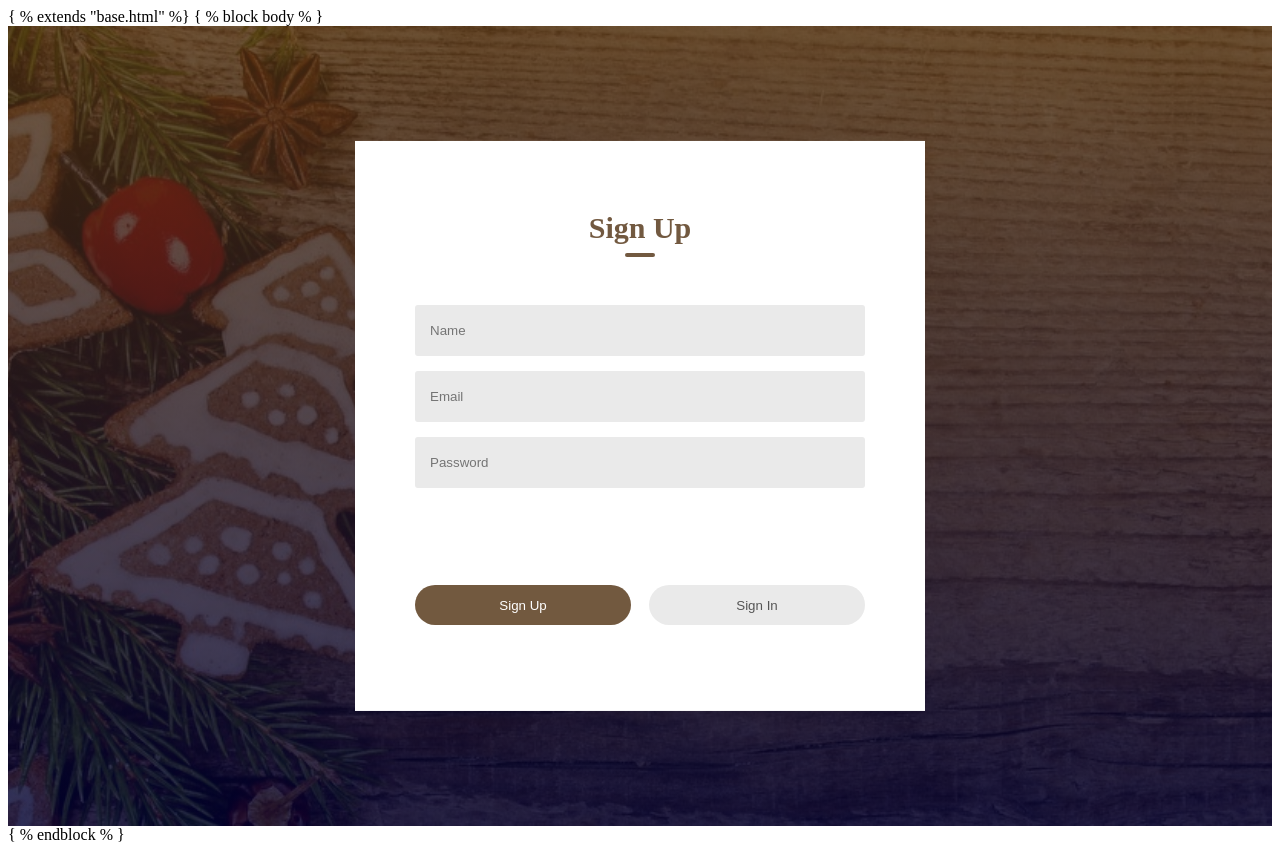
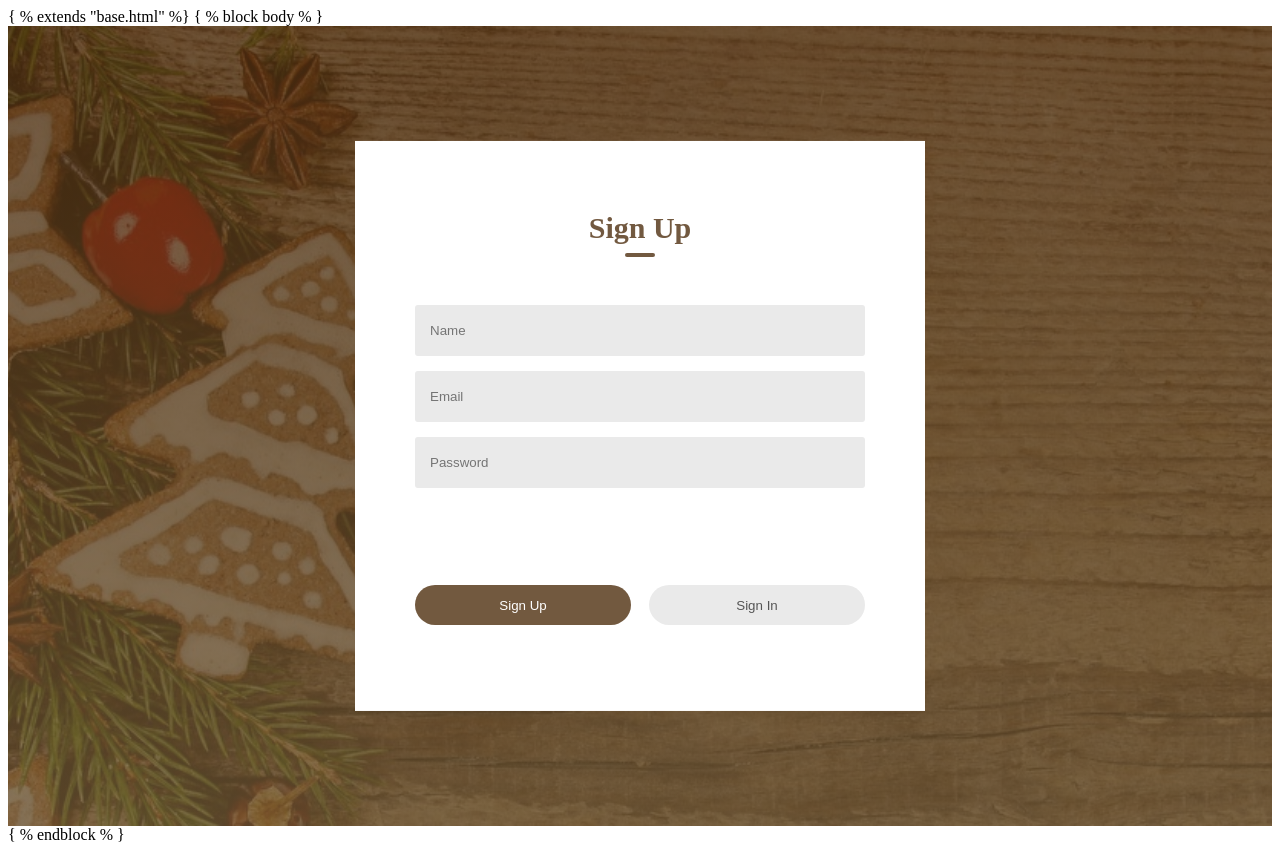
Before and after one commit to anaalumu/Final-Project, a Python web app: template templates/userregister.html in a window 1280 px wide. Run offline with Jinja, Linux system fonts and the light colour scheme; the template is opened without the code that fills it, so the values that code supplies are empty.

Commit message:
Update project.css

```diff
--- a/static/project.css
+++ b/static/project.css
@@ -102,7 +102,7 @@ nav a{
 .container{
     width:100%;
     height: 100vh;
-    background-image: linear-gradient(rgba(79, 48, 16, 0.8),rgba(0,0,50,0.8)),url(../templates/image_homepage.jpg);
+    background-image: linear-gradient(rgba(79, 48, 16, 0.8),rgba(108, 84, 50, 0.8)),url(../templates/image_homepage.jpg);
     background-position: center;
     background-size: cover;
     position: relative;
```
